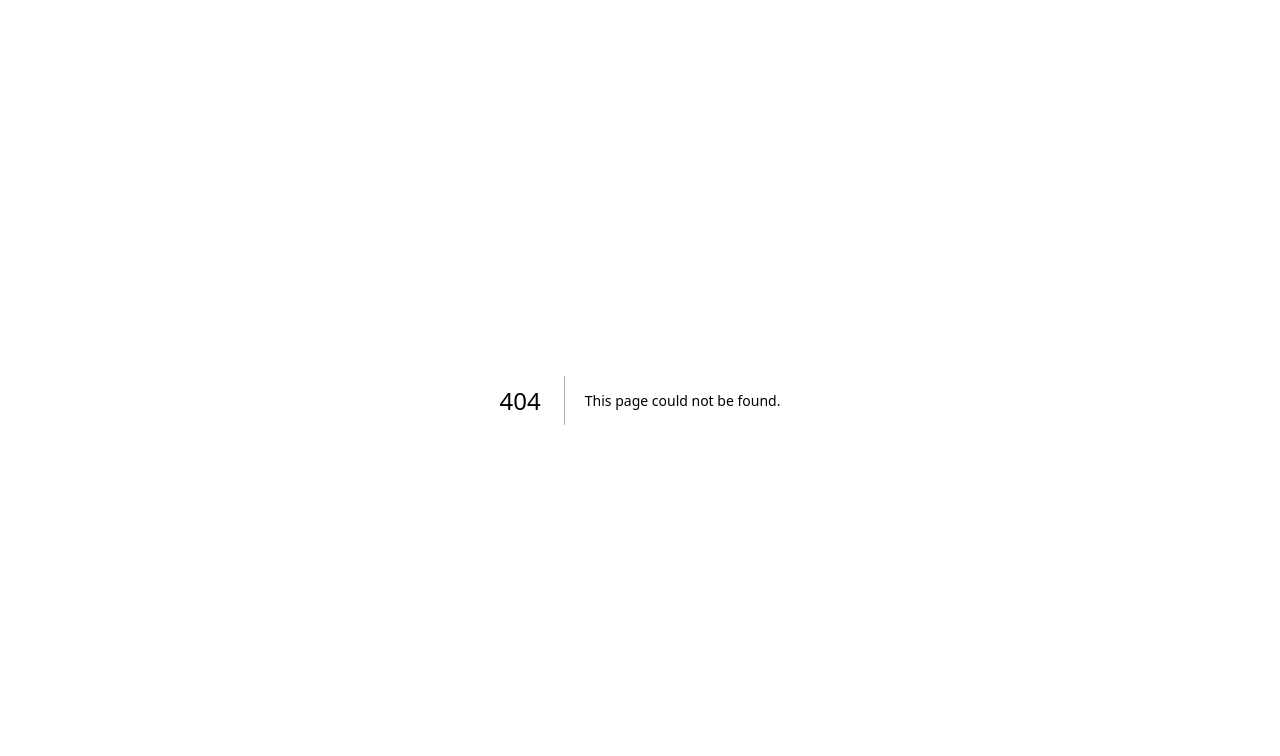
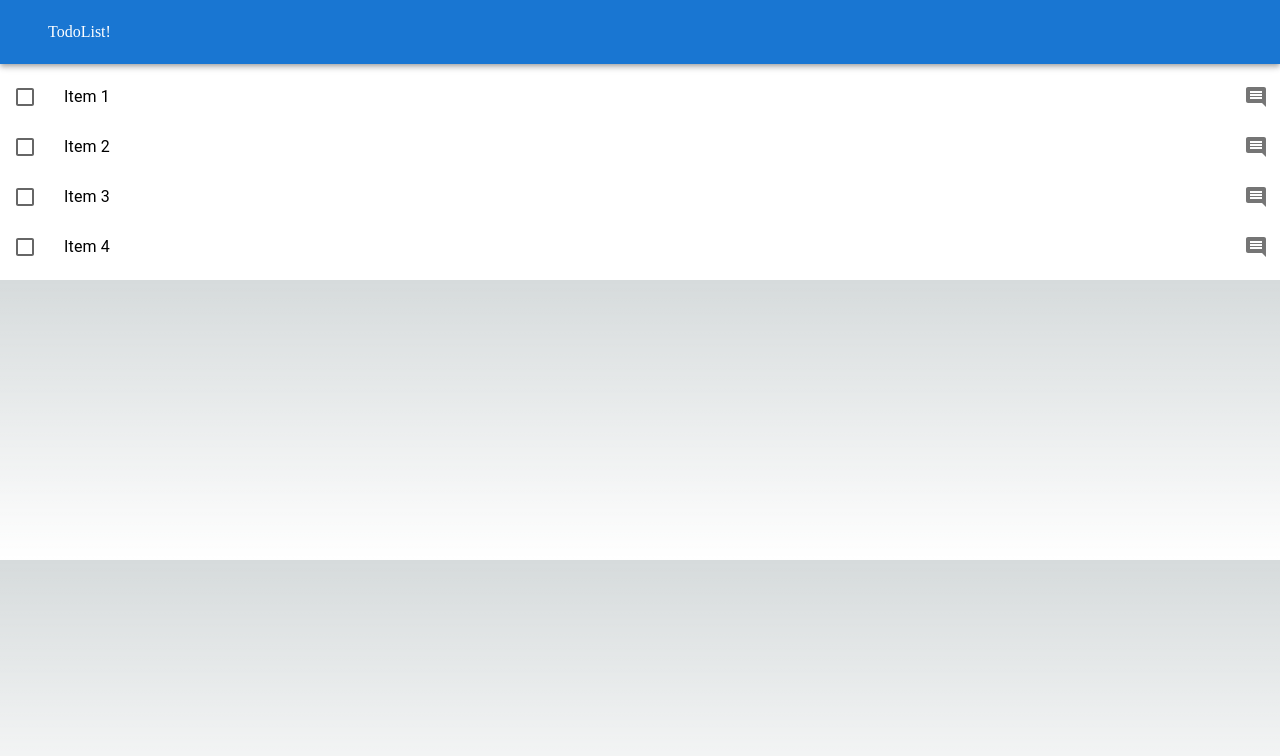
Before and after one commit to csci5117s23/homework-2-leamur88, a Next.js app: page /todo in a window 1280 px wide. Before the commit this address had no page. Shown: the top 756 px of the page. Built offline with nearby package versions, Linux system fonts and the light colour scheme.

Commit message:
initial todo

```diff
--- a/package.json
+++ b/package.json
@@ -9,6 +9,10 @@
     "lint": "next lint"
   },
   "dependencies": {
+    "@emotion/react": "^11.10.6",
+    "@emotion/styled": "^11.10.6",
+    "@mui/icons-material": "^5.11.16",
+    "@mui/material": "^5.11.16",
     "next": "13.2.4",
     "react": "18.2.0",
     "react-dom": "18.2.0"
--- /dev/null
+++ b/src/pages/todo/Header.js
@@ -0,0 +1,17 @@
+import AppBar from '@mui/material/AppBar';
+import Toolbar from '@mui/material/Toolbar';
+import React from "react";
+//https://betterprogramming.pub/building-a-basic-header-with-materialui-and-react-js-d650f75b4b0a
+export default function Header() {
+  const content = () => {
+    return <Toolbar>TodoList!</Toolbar>;
+  };
+
+  return (
+	<React.Fragment>
+		<AppBar position="sticky">
+		<Toolbar>{content()}</Toolbar>
+		</AppBar>
+  </React.Fragment>
+  );
+}
--- /dev/null
+++ b/src/pages/todo/index.js
@@ -0,0 +1,41 @@
+import Head from "next/head"
+import { TodoList } from "./todoList"
+import Header from "./Header"
+
+
+export default function Home() {
+	return (
+		<>
+			<Head>
+
+			</Head>
+			<Header />
+			<TodoList passedInList={gatherListData()}>
+
+			</TodoList>
+		</>
+	)
+}
+
+
+function gatherListData () {
+	return [
+		{
+			"id": 0,
+			"text": "Item 1"
+		},
+		{
+			"id": 1,
+			"text": "Item 2"
+		},
+		{
+			"id": 2,
+			"text": "Item 3"
+		},
+		{
+			"id": 4,
+			"text": "Item 4"
+		}
+
+	]
+}
--- /dev/null
+++ b/src/pages/todo/todoList.js
@@ -0,0 +1,84 @@
+import * as React from 'react';
+import List from '@mui/material/List';
+import ListItem from '@mui/material/ListItem';
+import ListItemButton from '@mui/material/ListItemButton';
+import ListItemIcon from '@mui/material/ListItemIcon';
+import ListItemText from '@mui/material/ListItemText';
+import Checkbox from '@mui/material/Checkbox';
+import IconButton from '@mui/material/IconButton';
+import CommentIcon from '@mui/icons-material/Comment';
+import Link from 'next/link'
+
+const text = {
+	color: "black",
+}
+
+const doneText = {
+	color: "gray",
+	textDecoration: "line-through"
+}
+
+// https://mui.com/material-ui/react-list/#checkbox
+export function TodoList({passedInList}) {
+	const [checked, setChecked] = React.useState([]);
+	var initStyle = {}
+	for (var i = 0; i < passedInList.length; i++){
+		console.log(passedInList[i])
+		initStyle[passedInList[i]['id']] = {...text}
+	}
+	const [styling, setStyling] = React.useState(initStyle)
+
+  	const handleToggle = (listItemId) => () => {
+		const currentIndex = checked.indexOf(listItemId);
+		const newChecked = [...checked];
+		var newStyling = {...styling}
+		if (currentIndex === -1) {
+			newChecked.push(listItemId);
+			newStyling[listItemId] = {...doneText}
+
+		} else {
+			newChecked.splice(currentIndex, 1);
+			newStyling[listItemId] = {...text}
+		}
+		setStyling(newStyling)
+		setChecked(newChecked);
+  };
+
+  console.log(styling)
+
+
+	return (
+		<List sx={{ width: '100%', bgcolor: 'background.paper' }}>
+			{passedInList.map((dict) => {
+				const listItemId = dict['id']
+				const labelId = `checkbox-list-label-${listItemId}`;
+
+				return (
+				<ListItem
+					key={listItemId}
+					secondaryAction={
+					<IconButton edge="end" aria-label="comments">
+						<CommentIcon />
+					</IconButton>
+					}
+					disablePadding
+				>
+					<ListItemButton style={{maxWidth: '30px'}} role={undefined} onClick={handleToggle(listItemId)} dense>
+					<ListItemIcon>
+						<Checkbox
+						edge="start"
+						checked={checked.indexOf(listItemId) !== -1}
+						tabIndex={-1}
+						disableRipple
+						inputProps={{ 'aria-labelledby': labelId }}
+						/>
+					</ListItemIcon>
+
+					</ListItemButton>
+					<Link href="/"><ListItemText primaryTypographyProps={{style: styling[listItemId]}} id={labelId} primary={dict['text']} /></Link>
+				</ListItem>
+				);
+			})}
+		</List>
+	);
+}
```
Also changed, not shown: 1 other file (tests, documents, lock files or other folders).
